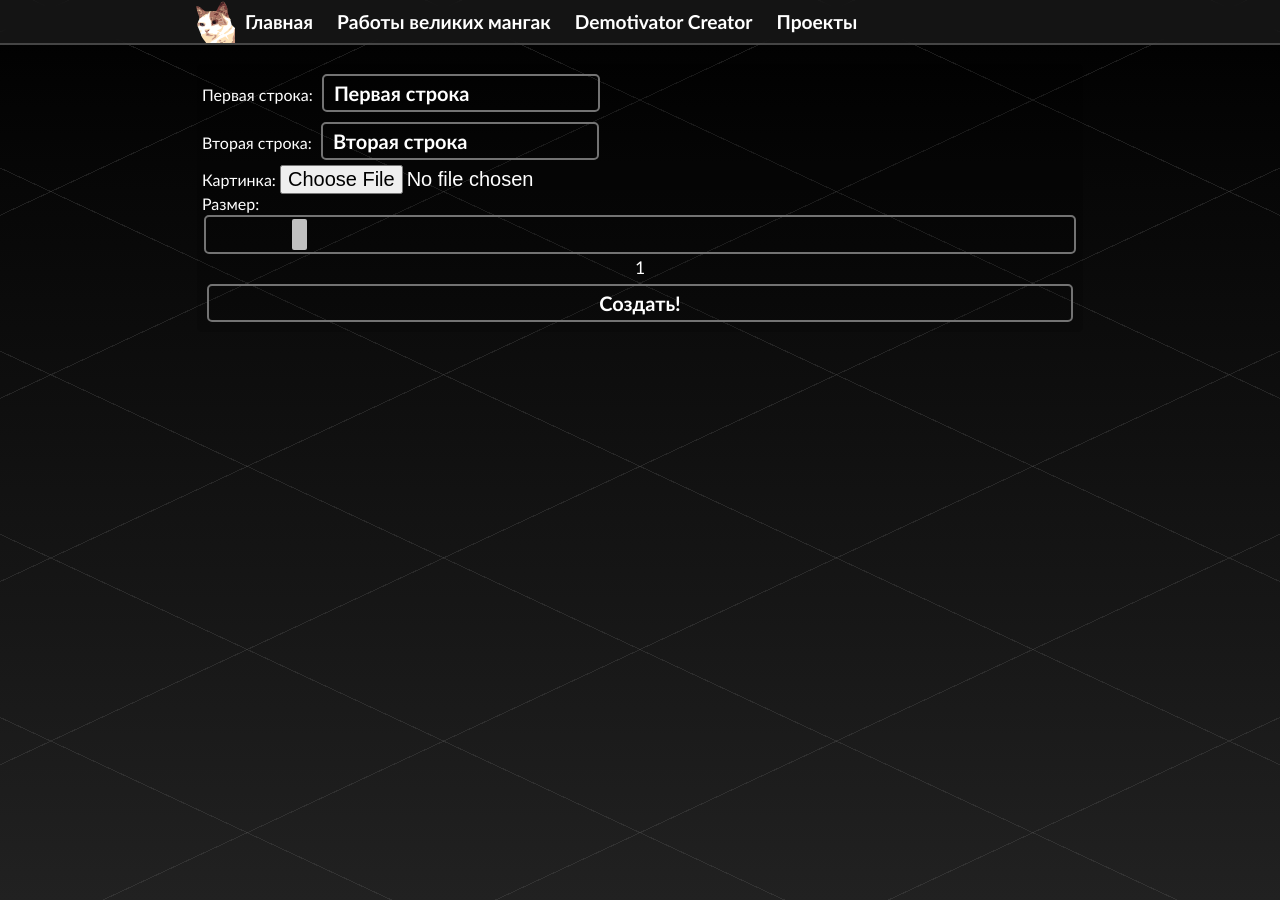
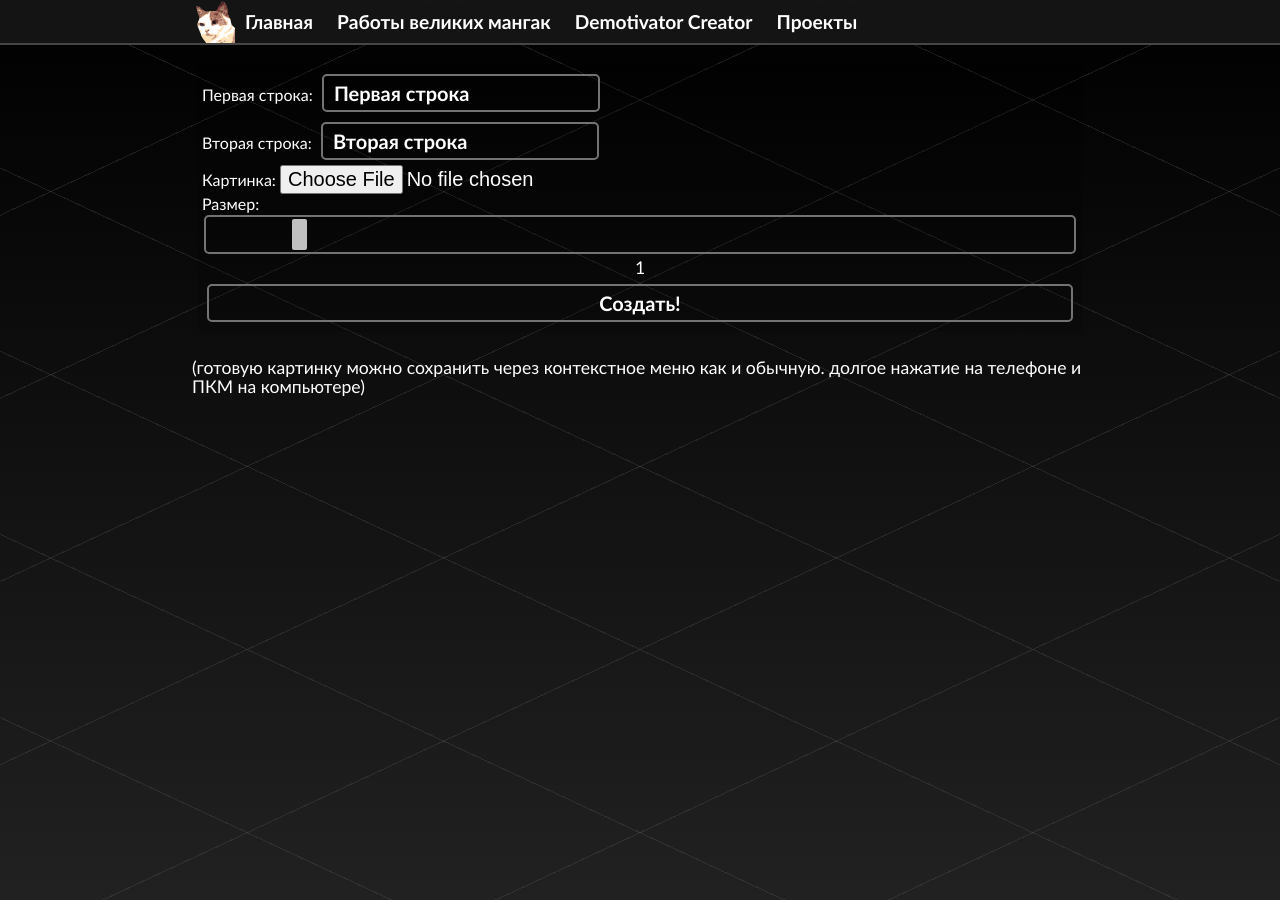
Before and after one commit to catink123/catink123.github.io, a Jekyll site: the page built from demcreate/index.html, in a window 1280 px wide. Built offline with Jekyll 4.4.1, drawn with Linux system fonts in a browser that asks for light colours.

Commit message:
Update index.html

```diff
--- a/demcreate/index.html
+++ b/demcreate/index.html
@@ -25,6 +25,7 @@
     </div>
 
     <canvas width="400" height="500"></canvas>
-      <img id="output" class="demoutput">
+    <img id="output" class="demoutput">
+    <p>(готовую картинку можно сохранить через контекстное меню как и обычную. долгое нажатие на телефоне и ПКМ на компьютере)</p>
   <script src="main.js"></script>
 </div>
```
